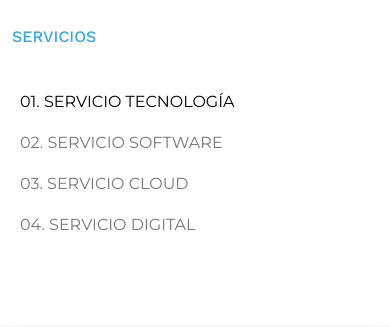
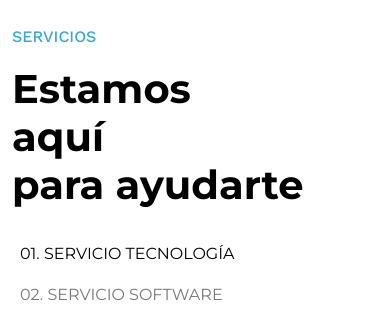
Before and after one commit to DiegoEden/SitioWebWaresoft, a PHP site: page /views/public/index.php in a window 390 px wide. Shown: the part 1951-2278 px from the top of the page. Run offline with PHP 8.4, Linux system fonts and the light colour scheme.

Commit message:
correcciones responsive

```diff
--- a/app/helpers/template.php
+++ b/app/helpers/template.php
@@ -573,9 +573,7 @@ class webSite
                 </div>
                 <div class="col col-md-12 align-items-center col-lg-6 col-xl-6 col-sm-12 col-12 ">
                     <p class="tituloExperiencia">SERVICIOS</p>
-                    <h2 id="titulo1" class="titulosExperiencia">Estamos</h2>
-                    <h2 id="titulo2" class="titulosExperiencia">aquí</h2>
-                    <h2 id="titulo3" class="titulosExperiencia">para ayudarte</h2>
+                    <h2 id="titulo1" class="titulosExperiencia">Estamos <br>aquí<br>para ayudarte</h2>
                     <br>
                     <ul class="listaServicios">
                         <li class="item"><button id="btnV1" class="buttonServicios activeServicios" onclick="showVideo1()">01. SERVICIO TECNOLOGÍA</button></li>
--- a/resources/css/styles.css
+++ b/resources/css/styles.css
@@ -83,16 +83,9 @@
 
 @media (max-width: 991px) {
     #titulo1 {
-        display: none !important;
+        font-size: 40px !important;
     }
 
-    #titulo2 {
-        display: none !important;
-    }
-
-    #titulo3 {
-        display: none !important;
-    }
 }
 
 @media(max-width:1024px) {
```
